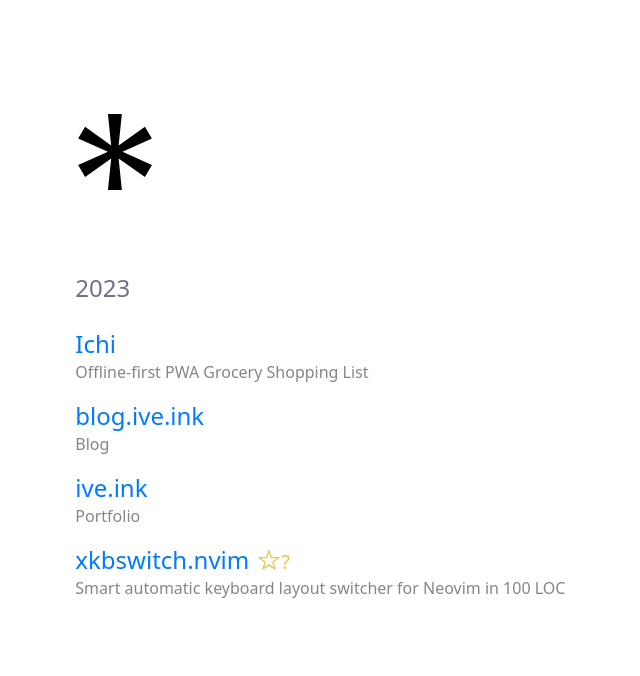
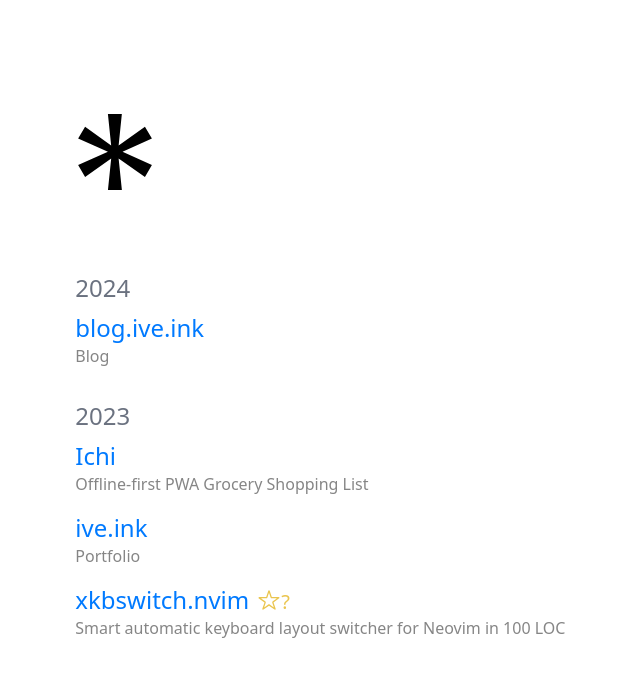
Before and after one commit to ivanesmantovich/ive.ink, a Next.js app: page /projects in a window 1280 px wide. Shown: the top 676 px of the page, without its empty margins (138-778 px from the left). Built offline with nearby package versions, Linux system fonts and the light colour scheme; no server answers.

Commit message:
Change E-Mail, move blog to 2024, update resume.pdf file

```diff
--- a/components/Menu.tsx
+++ b/components/Menu.tsx
@@ -93,7 +93,7 @@ export default function Menu() {
                 </a>
 
                 <a
-                    href="mailto:ivanesmantovich@gmail.com"
+                    href="mailto:mail@ive.ink"
                     className="py-7 pl-14 flex flex-row cursor-pointer"
                     onMouseOver={emailEnter}
                     onMouseOut={handleMouseout}
--- a/components/Projects.tsx
+++ b/components/Projects.tsx
@@ -61,8 +61,24 @@ export default function Projects() {
                     <Snowdrop visible static />
                 </Link>
 
+                <div className={'pb-8'}>
+                    <div className={'text-xl sm:text-2xl pb-2 text-gray-500'}>
+                        2024
+                    </div>
+                    <div>
+                        <Link
+                            href={'https://blog.ive.ink'}
+                            target={'_blank'}
+                            className={'text-xl sm:text-2xl font-medium link'}
+                        >
+                            blog.ive.ink
+                        </Link>
+                        <div className="description">Blog</div>
+                    </div>
+                </div>
+
                 <div>
-                    <div className={'text-xl sm:text-2xl pb-6 text-gray-500'}>
+                    <div className={'text-xl sm:text-2xl pb-2 text-gray-500'}>
                         2023
                     </div>
                     <div className={'pb-4'}>
@@ -78,16 +94,6 @@ export default function Projects() {
                                 Offline-first PWA Grocery Shopping List{' '}
                             </span>
                         </div>
-                    </div>
-                    <div className={'pb-4'}>
-                        <Link
-                            href={'https://blog.ive.ink'}
-                            target={'_blank'}
-                            className={'text-xl sm:text-2xl font-medium link'}
-                        >
-                            blog.ive.ink
-                        </Link>
-                        <div className="description">Blog</div>
                     </div>
                     <div className={'pb-4'}>
                         <Link
```
Also changed, not shown: 1 other file (tests, documents, lock files or other folders).
